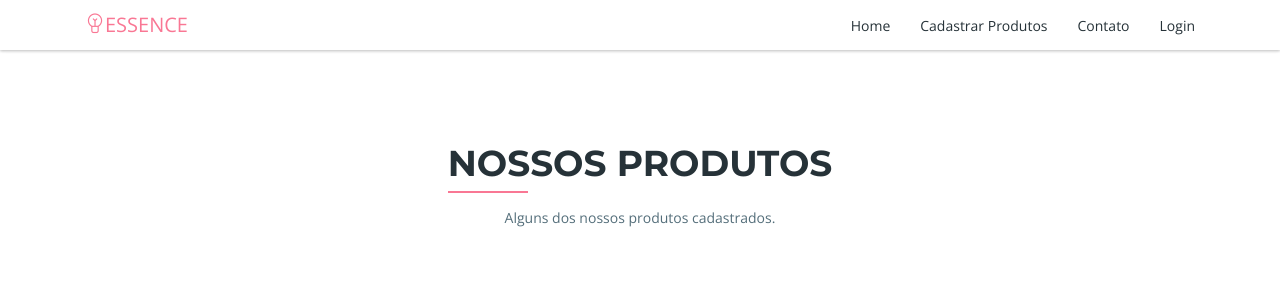
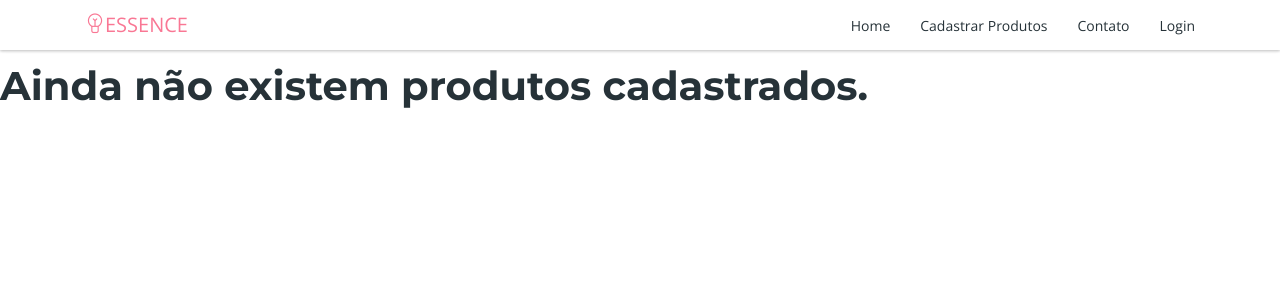
Before and after one commit to gustaoliv/Django-Cadastro-Produtos-e-Contato, a Django app: template core/templates/index.html in a window 1280 px wide. Shown: the top 300 px of the page. Run offline with Django 4.2, Linux system fonts and the light colour scheme; the template is opened without the code that fills it, so the values that code supplies are empty; parts of the project's set-up code (start-up, migrations or seed data) failed here and were passed over; some libraries are stand-ins or nearby versions; some web fonts are replaced.

Commit message:
melhora na listagem de produtos

```diff
--- a/core/templates/contato.html
+++ b/core/templates/contato.html
@@ -40,17 +40,17 @@
             <div class="collapse navbar-collapse" id="navbarCollapse">
               <ul class="navbar-nav mr-auto w-100 justify-content-end">
                 <li class="nav-item">
-                  <a class="nav-link page-scroll" href="http://127.0.0.1:8000/">Home</a>
+                  <a class="nav-link page-scroll" href="https://django2-gustaoliv.herokuapp.com/">Home</a>
                 </li>
                 <li class="nav-item">
-                    <a class="nav-link page-scroll" href="http://127.0.0.1:8000/produto">Cadastrar Produto</a>
+                    <a class="nav-link page-scroll" href="https://django2-gustaoliv.herokuapp.com/produto">Cadastrar Produto</a>
                   </li>
                 <li class="nav-item">
                 <li class="nav-item">
                   <a class="nav-link page-scroll" href="#">Contato</a>
                 </li>
                 <li class="nav-item">
-                  <a class="nav-link page-scroll" href="http://127.0.0.1:8000/admin">Login</a>
+                  <a class="nav-link page-scroll" href="https://django2-gustaoliv.herokuapp.com/admin">Login</a>
                 </li>
               </ul>
             </div>
--- a/core/templates/index.html
+++ b/core/templates/index.html
@@ -41,13 +41,13 @@
                 <a class="nav-link page-scroll" href="#">Home</a>
               </li>
               <li class="nav-item">
-                <a class="nav-link page-scroll" href="http://127.0.0.1:8000/produto">Cadastrar Produtos</a>
+                <a class="nav-link page-scroll" href="https://django2-gustaoliv.herokuapp.com/produto">Cadastrar Produtos</a>
               </li>
               <li class="nav-item">
-                <a class="nav-link page-scroll" href="http://127.0.0.1:8000/contato">Contato</a>
+                <a class="nav-link page-scroll" href="https://django2-gustaoliv.herokuapp.com/contato">Contato</a>
               </li>
               <li class="nav-item">
-                <a class="nav-link page-scroll" href="http://127.0.0.1:8000/admin">Login</a>
+                <a class="nav-link page-scroll" href="https://django2-gustaoliv.herokuapp.com/admin">Login</a>
               </li>
             </ul>
           </div>
@@ -56,7 +56,10 @@
 
     <br><br><br>
 
-    <!-- Blog Section -->
+
+    <!-- Products -->
+    {% if produtos %}
+
     <section id="blog" class="section">
       <!-- Container Starts -->
       <div class="container">
@@ -103,7 +106,11 @@
         </div>
       </div>
     </section>
-    <!-- blog Section End -->
+
+    {% else %}
+      <h2>Ainda não existem produtos cadastrados.</h2>
+    {% endif %}
+    <!-- Products end -->
 
 
 
--- a/core/templates/produto.html
+++ b/core/templates/produto.html
@@ -41,17 +41,17 @@
             <div class="collapse navbar-collapse" id="navbarCollapse">
               <ul class="navbar-nav mr-auto w-100 justify-content-end">
                 <li class="nav-item">
-                  <a class="nav-link page-scroll" href="http://127.0.0.1:8000/">Home</a>
+                  <a class="nav-link page-scroll" href="https://django2-gustaoliv.herokuapp.com/">Home</a>
                 </li>
                 <li class="nav-item">
                     <a class="nav-link page-scroll" href="#">Cadastrar Produto</a>
                   </li>
                 <li class="nav-item">
                 <li class="nav-item">
-                  <a class="nav-link page-scroll" href="http://127.0.0.1:8000/contato">Contato</a>
+                  <a class="nav-link page-scroll" href="https://django2-gustaoliv.herokuapp.com/contato">Contato</a>
                 </li>
                 <li class="nav-item">
-                  <a class="nav-link page-scroll" href="http://127.0.0.1:8000/admin">Login</a>
+                  <a class="nav-link page-scroll" href="https://django2-gustaoliv.herokuapp.com/admin">Login</a>
                 </li>
               </ul>
             </div>
```
Also changed, not shown: README.md.
